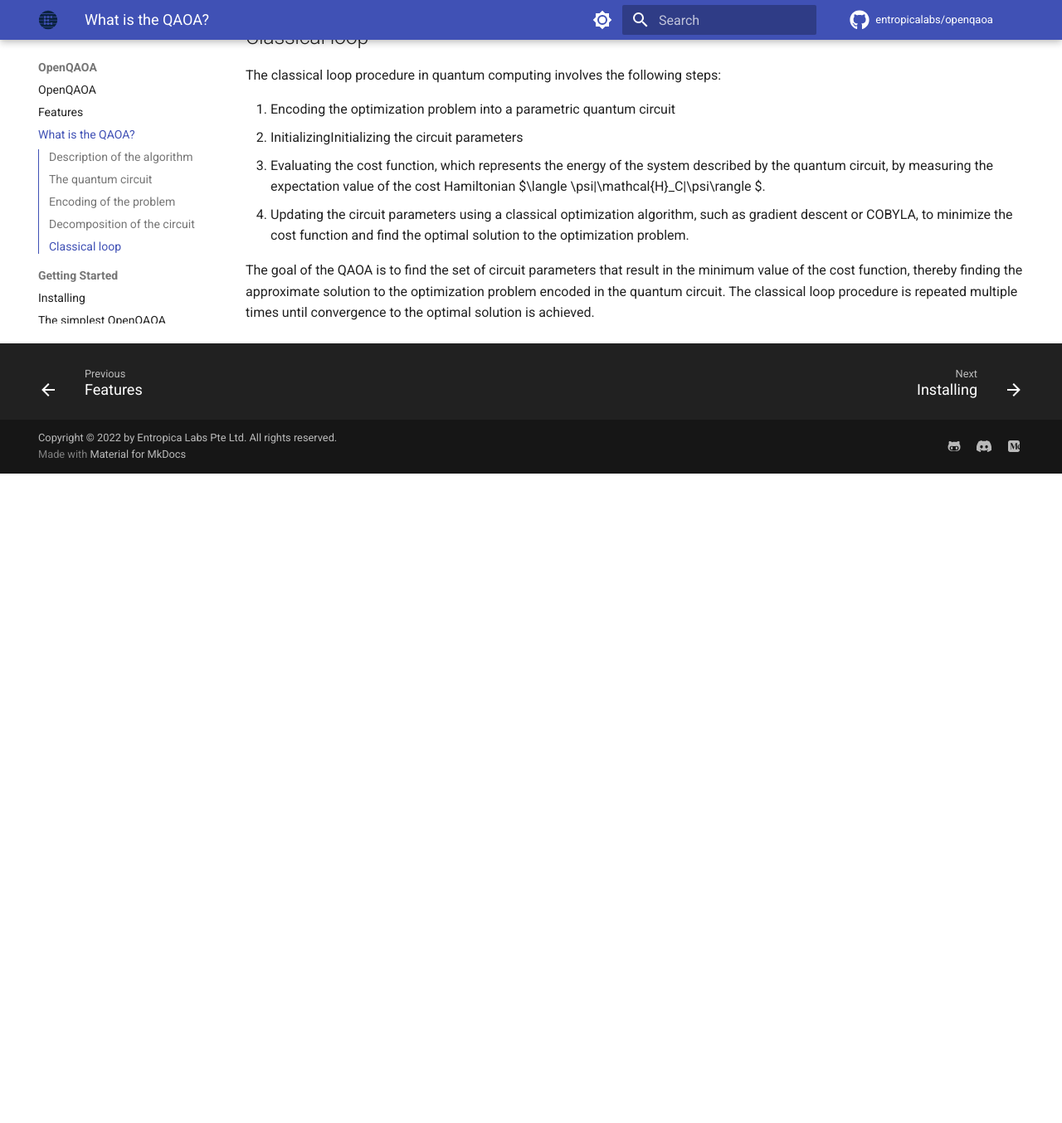
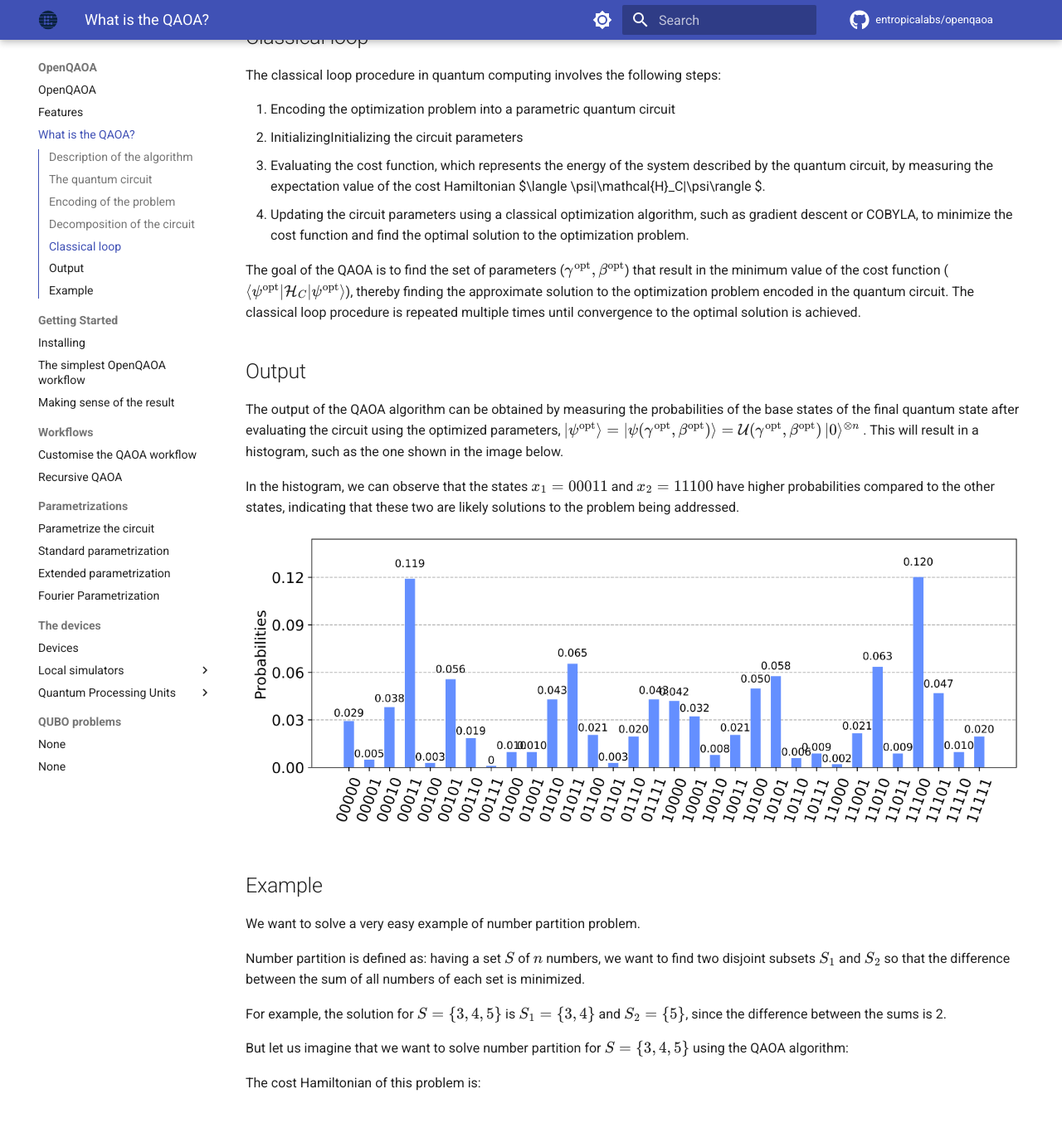
Before and after one commit to entropicalabs/openqaoa-website, an MkDocs documentation site: the page built from docs/what-is-the-qaoa.md, in a window 1280 px wide and 1400 px high, scrolled down 3339 px. Shown: the top 1354 px of the window at 83% size. Built offline with MkDocs 1.6.1 and Material for MkDocs 9.7.7, drawn with Linux system fonts in a browser that asks for light colours; comment, search, counter and statistics services are not loaded; before the commit the page ends 3910 px from its top, so only the background shows below that; some of the changed text lies outside the part shown.

Commit message:
more "what is the qaoa"

```diff
--- a/docs/what-is-the-qaoa.md
+++ b/docs/what-is-the-qaoa.md
@@ -29,7 +29,7 @@ graph TB
 
 The starting state of the quantum circuit is $|0\rangle^{\otimes n}$, where $n$ is the number of qubits being used. The state after the circuit is applied is given by:
 
-$$|\psi(\gamma,\beta)\rangle = \mathcal{U}(\gamma,\beta)\,|0\rangle^{\otimes n},$$
+$$|\psi\rangle \equiv |\psi(\gamma,\beta)\rangle \equiv \mathcal{U}(\gamma,\beta)\,|0\rangle^{\otimes n},$$
 
 where ${\gamma}={\gamma_1, \gamma_2, ..., \gamma_p}$ and ${\beta}={\beta_1, \beta_2, ..., \beta_p}$ are two sets of $p$ parameters.
 
@@ -91,4 +91,26 @@ The classical loop procedure in quantum computing involves the following steps:
 3. Evaluating the cost function, which represents the energy of the system described by the quantum circuit, by measuring the expectation value of the cost Hamiltonian $\langle \psi|\mathcal{H}_C|\psi\rangle $.
 4. Updating the circuit parameters using a classical optimization algorithm, such as gradient descent or COBYLA, to minimize the cost function and find the optimal solution to the optimization problem.
 
-The goal of the QAOA is to find the set of circuit parameters that result in the minimum value of the cost function, thereby finding the approximate solution to the optimization problem encoded in the quantum circuit. The classical loop procedure is repeated multiple times until convergence to the optimal solution is achieved.
+The goal of the QAOA is to find the set of parameters ($\gamma^\text{opt}, \beta^\text{opt}$) that result in the minimum value of the cost function ($\langle \psi^\text{opt} |\mathcal{H}_C|\psi^\text{opt}\rangle$), thereby finding the approximate solution to the optimization problem encoded in the quantum circuit. The classical loop procedure is repeated multiple times until convergence to the optimal solution is achieved.
+
+## Output
+
+The output of the QAOA algorithm can be obtained by measuring the probabilities of the base states of the final quantum state after evaluating the circuit using the optimized parameters, $|\psi^\text{opt}\rangle=|\psi(\gamma^\text{opt}, \beta^\text{opt})\rangle = \mathcal{U}(\gamma^\text{opt},\beta^\text{opt})\,|0\rangle^{\otimes n}$ . This will result in a histogram, such as the one shown in the image below.
+
+In the histogram, we can observe that the states $x_1 = 00011$ and $x_2 = 11100$ have higher probabilities compared to the other states, indicating that these two are likely solutions to the problem being addressed.
+
+![qaoa_output](/img/histogram.png)
+
+## Example
+
+We want to solve a very easy example of number partition problem.
+
+Number partition is defined as: having a set $S$ of $n$ numbers, we want to find two disjoint subsets $S_1$ and $S_2$ so that the difference between the sum of all numbers of each set is minimized.
+
+For example, the solution for $S=\{3,4,5\}$ is $S_1=\{3,4\}$ and $S_2=\{5\}$, since the difference between the sums is 2.
+
+But let us imagine that we want to solve number partition for $S=\{3,4,5\}$ using the QAOA algorithm:
+
+The cost Hamiltonian of this problem is:
+
+$$ $$
```
Also changed, not shown: docs/img/histogram.png (added).
